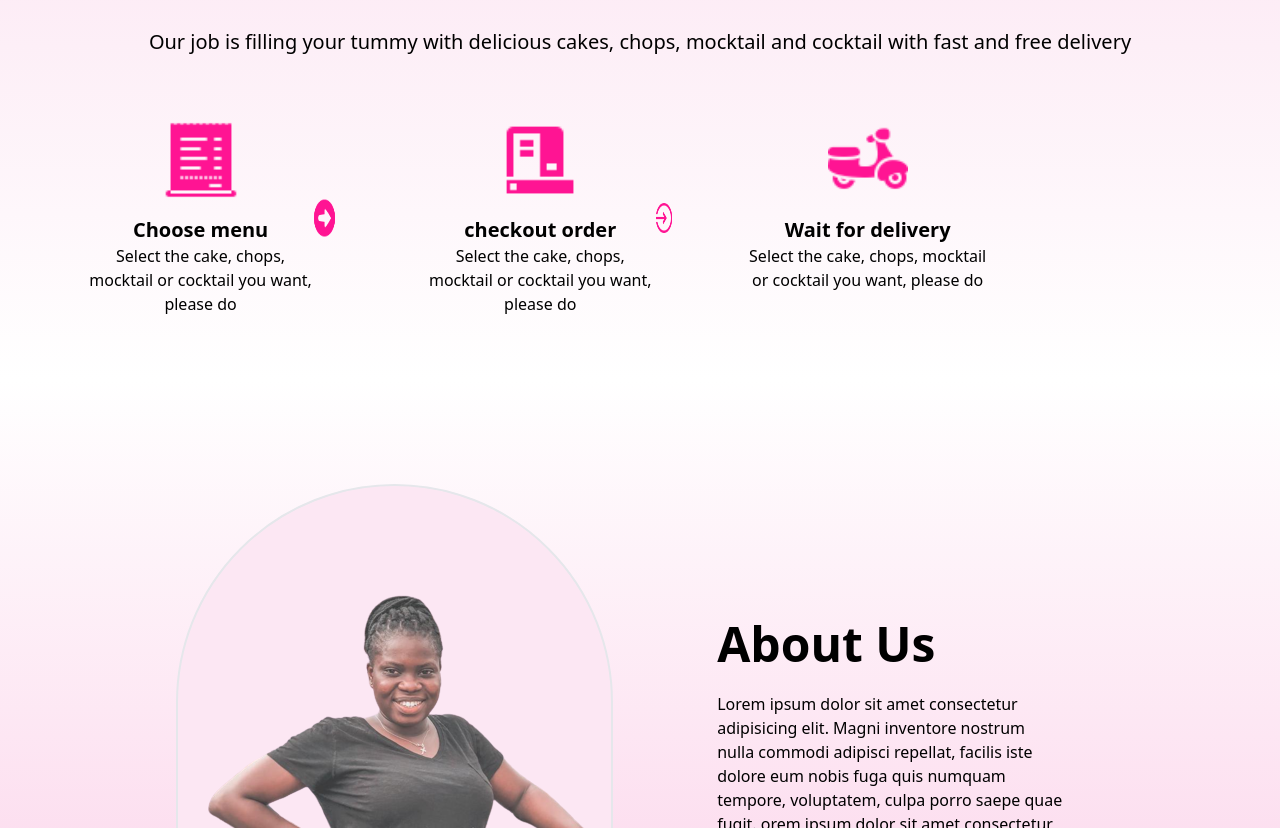
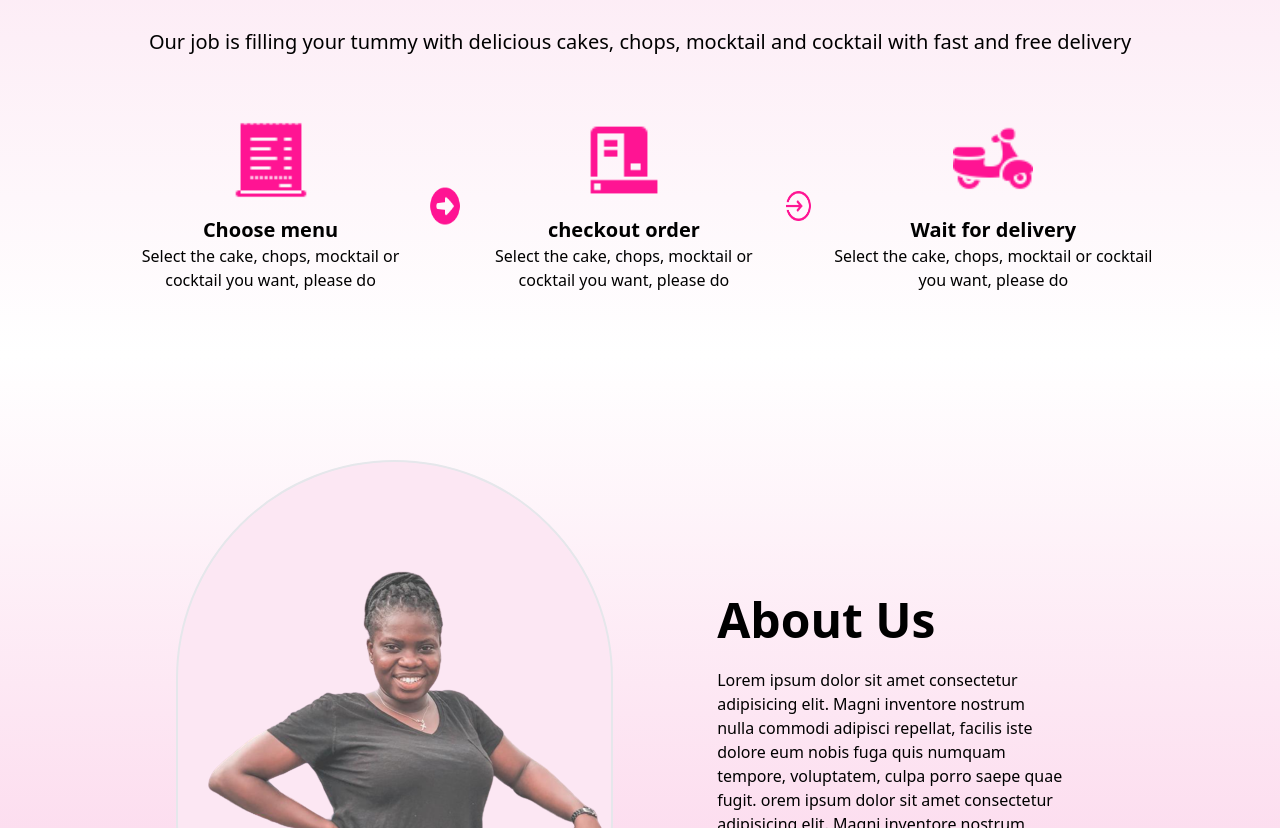
Before and after one commit to Victorakinwunmi/cake-web, a Nuxt app: page / in a window 1280 px wide. Shown: the part 1032-1860 px from the top of the page. Built offline with nearby package versions, Linux system fonts and the light colour scheme.

Commit message:
i edited the homepage how to order section and i changed pictures in menupage

```diff
--- a/pages/index.vue
+++ b/pages/index.vue
@@ -117,7 +117,7 @@
     <div class="py-16 lg:px-0 bg-gradient-to-t from-white to-pink-100" id="order">
       <div class="text-black text-center">
         <h1 class="text-4xl lg:text-6xl font-bold">How To Order</h1>
-        <p class="mt-6 full text-base lg:text-xl">
+        <p class="mt-6 px-10 text-base lg:text-xl">
          Our job is filling your tummy with delicious cakes, chops, mocktail
          and cocktail with fast and free delivery
         </p>
@@ -125,15 +125,17 @@
 
       <div
         class="
-          grid grid-cols-1
-          md:grid-cols-2
-          lg:grid-cols-3
+          flex-col
+          lg:flex-row
+          lg:px-28
           gap-1
           mt-10
           lg:mt-16
+          flex
+          justify-center
         "
       >
-        <div class="mx-auto w-7/12 block md:flex items-center">
+        <div class="justify-center lg:max-w-lg mx-auto w-7/12 block md:flex items-center">
           <div>
             <div>
               <img
@@ -154,7 +156,7 @@
           </div>
         </div>
 
-        <div class="mx-auto w-7/12 block md:flex items-center my-10 lg:m-0">
+        <div class="justify-center lg:max-w-lg mx-auto w-7/12 block md:flex items-center my-10 lg:m-0">
           <div>
             <div>
               <div>
@@ -177,7 +179,7 @@
           </div>
         </div>
 
-        <div class="mx-auto lg:-mx-16 xl:-mx-28 w-7/12">
+        <div class="mx-auto w-7/12">
           <div>
             <div>
               <div>
--- a/pages/login.vue
+++ b/pages/login.vue
@@ -72,8 +72,6 @@
         <img :src="require('@/assets/icons/Exit.png')" class="w-6">
     </div>
 
-
-
 </div>
 </template>
 
@@ -110,7 +108,7 @@ export default {
         password: "victor",
       };
 
-      if(this.user_email =="" && this.user_password ==""){
+      if(this.user_email =="" || this.user_password ==""){
         return
       }else{
 
@@ -167,6 +165,7 @@ export default {
      this.loading_state=!this.loading_state
     }
   },
+
   dLoad(){
     this.loading_state=false
   },
--- a/pages/menupage.vue
+++ b/pages/menupage.vue
@@ -213,7 +213,7 @@ export default {
         {
           id: 1,
           title: "Naked Cake",
-          pic: require("@/assets/images/naked.png"),
+          pic: require("@/assets/images/chiffoncake.png"),
           desc: `Best cake for normal occasion parties and even
                 after lunch you can have this light cake with cheese
                 `,
@@ -221,7 +221,7 @@ export default {
         {
           id: 2,
           title: "Strawberry Cake",
-          pic: require("@/assets/images/straw.png"),
+          pic: require("@/assets/images/chiffoncake.png"),
           desc: `Our website is User-friendly you can order by just
                 clicking on (Buy now) and 3 simple steps and you will
                 receive your order within 24 hours
```
